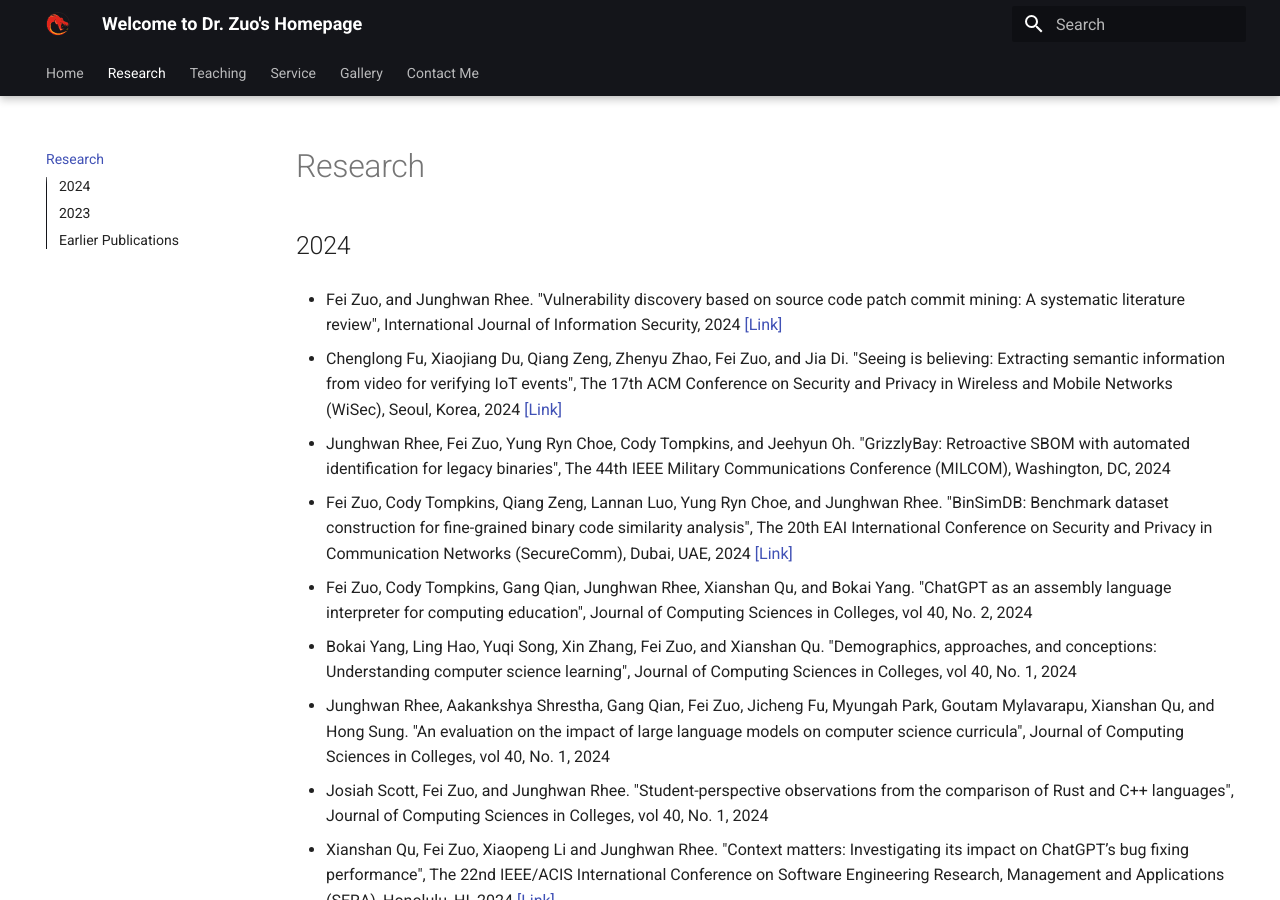
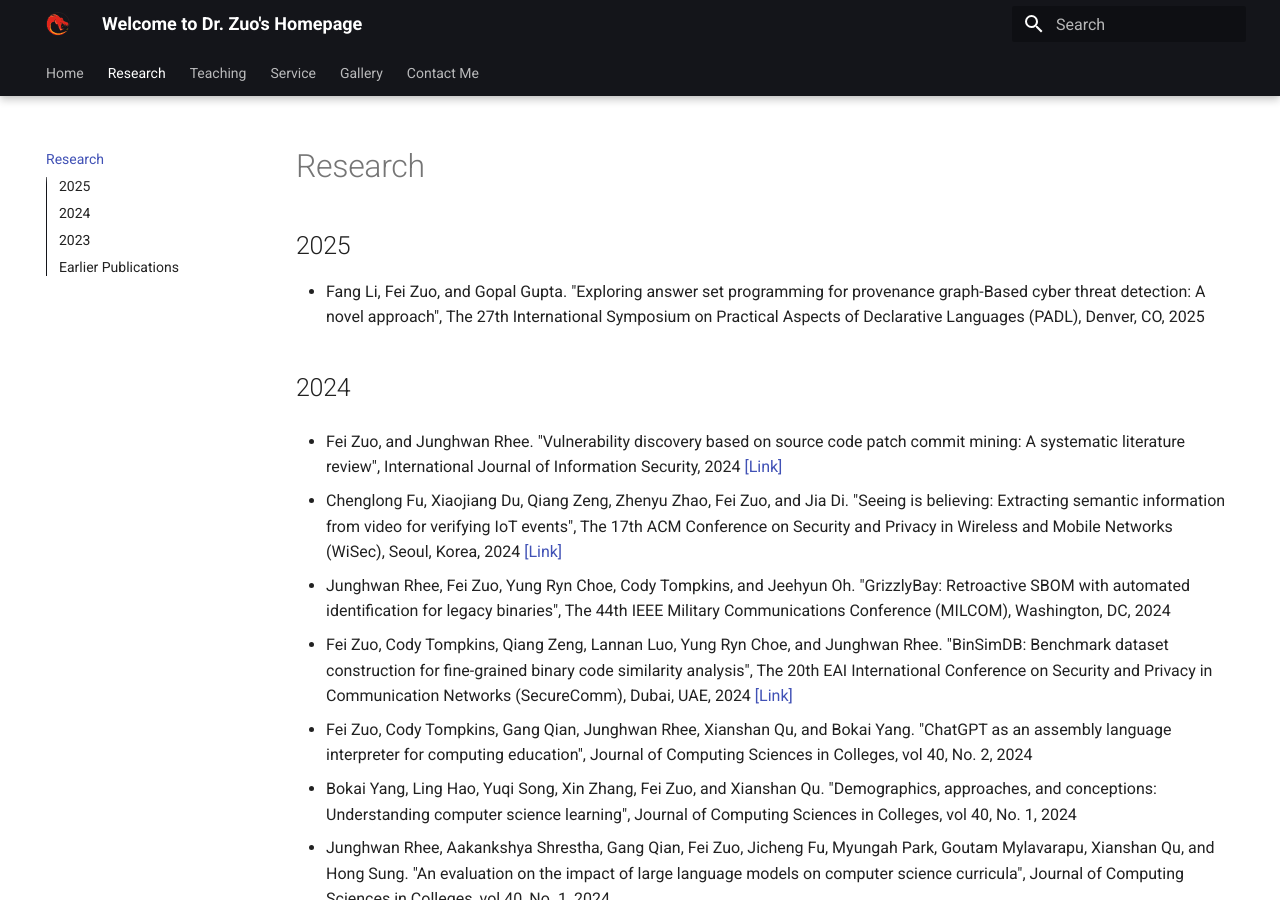
Before and after one commit to fzuo/homepage, an MkDocs documentation site: the page built from docs/research.md, in a window 1280 px wide and 900 px high. Built offline with MkDocs 1.6.1 and Material for MkDocs 9.7.7, drawn with Linux system fonts in a browser that asks for light colours.

Commit message:
Updating files

```diff
--- a/docs/research.md
+++ b/docs/research.md
@@ -1,7 +1,11 @@
 # Research
 
+## 2025
+
+- Fang Li, Fei Zuo, and Gopal Gupta. "Exploring answer set programming for provenance graph-Based cyber threat detection: A novel approach", The 27th International Symposium on Practical Aspects of Declarative Languages (PADL), Denver, CO, 2025
+
+
 ## 2024
-
 
 - Fei Zuo, and Junghwan Rhee. "Vulnerability discovery based on source code patch commit mining: A systematic literature review", International Journal of Information Security, 2024 [\[Link\]](https://github.com/fzuo/Patch-Commits-Study/blob/master/papers/patch_commit_mining_review.pdf)
 
```
Also changed, not shown: docs/co.md (+10 -1 lines), docs/pics/co_202.jpg, docs/pics/co_203.jpg, docs/pics/co_204.jpg, docs/pics/co_302.jpg, docs/pics/co_401.jpg (added), 3 other files.
